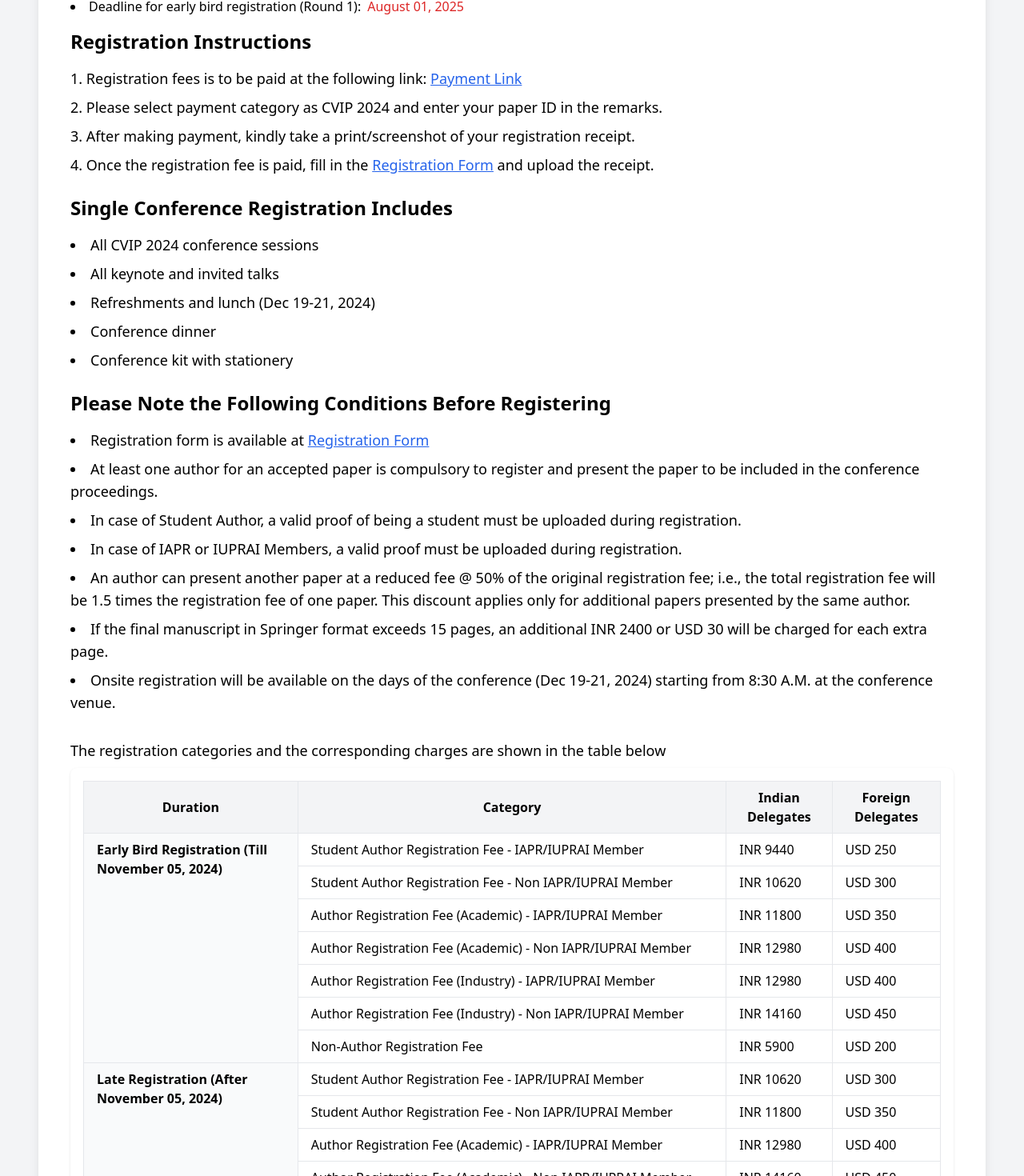
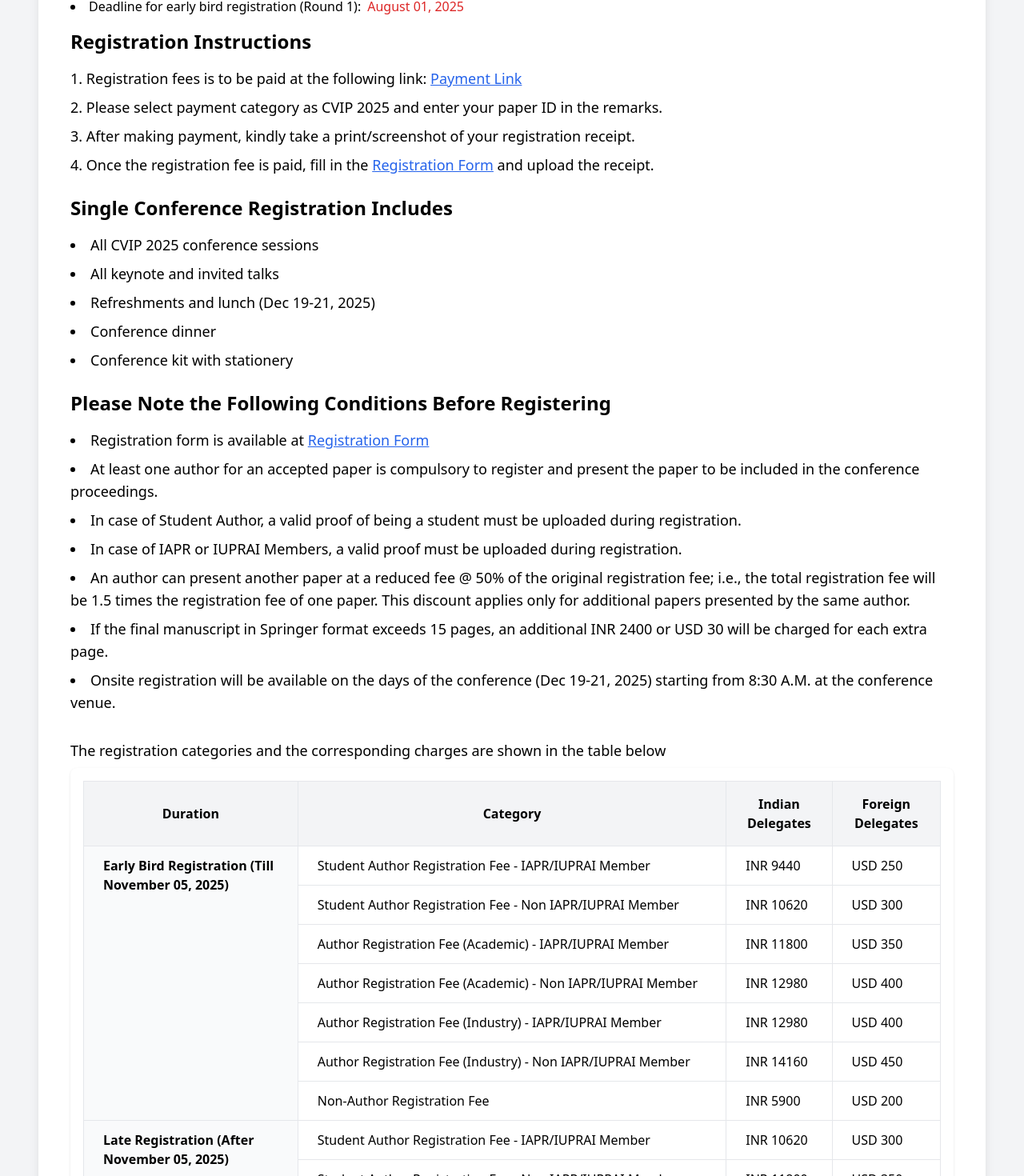
Before and after one commit to kushrm2803/cvip-2025, a Next.js app: page /registrations in a window 1280 px wide. Shown: the part 580-2050 px from the top of the page at 80% size. Built offline with nearby package versions, Linux system fonts and the light colour scheme.

Commit message:
small changes

```diff
--- a/app/registrations/page.js
+++ b/app/registrations/page.js
@@ -3,7 +3,7 @@
 
 const data = [
     {
-      duration: "Early Bird Registration (Till November 05, 2024)",
+      duration: "Early Bird Registration (Till November 05, 2025)",
       rows: [
         {
           category: "Student Author Registration Fee - IAPR/IUPRAI Member",
@@ -43,7 +43,7 @@
       ],
     },
     {
-      duration: "Late Registration (After November 05, 2024)",
+      duration: "Late Registration (After November 05, 2025)",
       rows: [
         {
           category: "Student Author Registration Fee - IAPR/IUPRAI Member",
@@ -142,7 +142,7 @@
           </a>
         </li>
         <li>
-          Please select payment category as CVIP 2024 and enter your paper ID in the remarks.
+          Please select payment category as CVIP 2025 and enter your paper ID in the remarks.
         </li>
         <li>After making payment, kindly take a print/screenshot of your registration receipt.</li>
         <li>
@@ -156,9 +156,9 @@
 
       <h3 className="text-2xl font-semibold mb-4">Single Conference Registration Includes</h3>
       <ul className="list-disc list-inside text-lg mb-6 space-y-2">
-        <li>All CVIP 2024 conference sessions</li>
+        <li>All CVIP 2025 conference sessions</li>
         <li>All keynote and invited talks</li>
-        <li>Refreshments and lunch (Dec 19-21, 2024)</li>
+        <li>Refreshments and lunch (Dec 19-21, 2025)</li>
         <li>Conference dinner</li>
         <li>Conference kit with stationery</li>
       </ul>
@@ -191,7 +191,7 @@
           each extra page.
         </li>
         <li>
-          Onsite registration will be available on the days of the conference (Dec 19-21, 2024) starting from 8:30 A.M. at
+          Onsite registration will be available on the days of the conference (Dec 19-21, 2025) starting from 8:30 A.M. at
           the conference venue.
         </li>
       </ul>
@@ -203,10 +203,10 @@
       <table className="w-full border-collapse text-sm md:text-base">
         <thead>
           <tr className="bg-gray-100 text-black -700">
-            <th className="border px-4 py-2 w-1/4">Duration</th>
-            <th className="border px-4 py-2 w-1/2">Category</th>
-            <th className="border px-4 py-2">Indian Delegates</th>
-            <th className="border px-4 py-2">Foreign Delegates</th>
+            <th className="border px-6 py-4 w-1/4">Duration</th>
+            <th className="border px-4 py-4 w-1/2">Category</th>
+            <th className="border px-4 py-4">Indian Delegates</th>
+            <th className="border px-4 py-4">Foreign Delegates</th>
           </tr>
         </thead>
         <tbody>
@@ -218,14 +218,14 @@
                   {rowIndex === 0 && (
                     <td
                       rowSpan={section.rows.length}
-                      className="border px-4 py-2 align-top bg-gray-50 font-semibold"
+                      className="border px-6 py-3 align-top bg-gray-50 font-semibold"
                     >
                       {section.duration}
                     </td>
                   )}
-                  <td className="border px-4 py-2">{row.category}</td>
-                  <td className="border px-4 py-2">{row.indian}</td>
-                  <td className="border px-4 py-2">{row.foreign}</td>
+                  <td className="border px-6 py-3">{row.category}</td>
+                  <td className="border px-6 py-3">{row.indian}</td>
+                  <td className="border px-6 py-3">{row.foreign}</td>
                 </tr>
               ))}
             </React.Fragment>
@@ -252,7 +252,7 @@
           </a>
         </li>
         <li>
-          The final camera-ready manuscript submission (Round 1) deadline is <strong>August 01, 2024</strong>.
+          The final camera-ready manuscript submission (Round 1) deadline is <strong>August 01, 2025</strong>.
         </li>
         <li>
           For accommodation details, please see the <strong>accommodation section</strong>.
```
